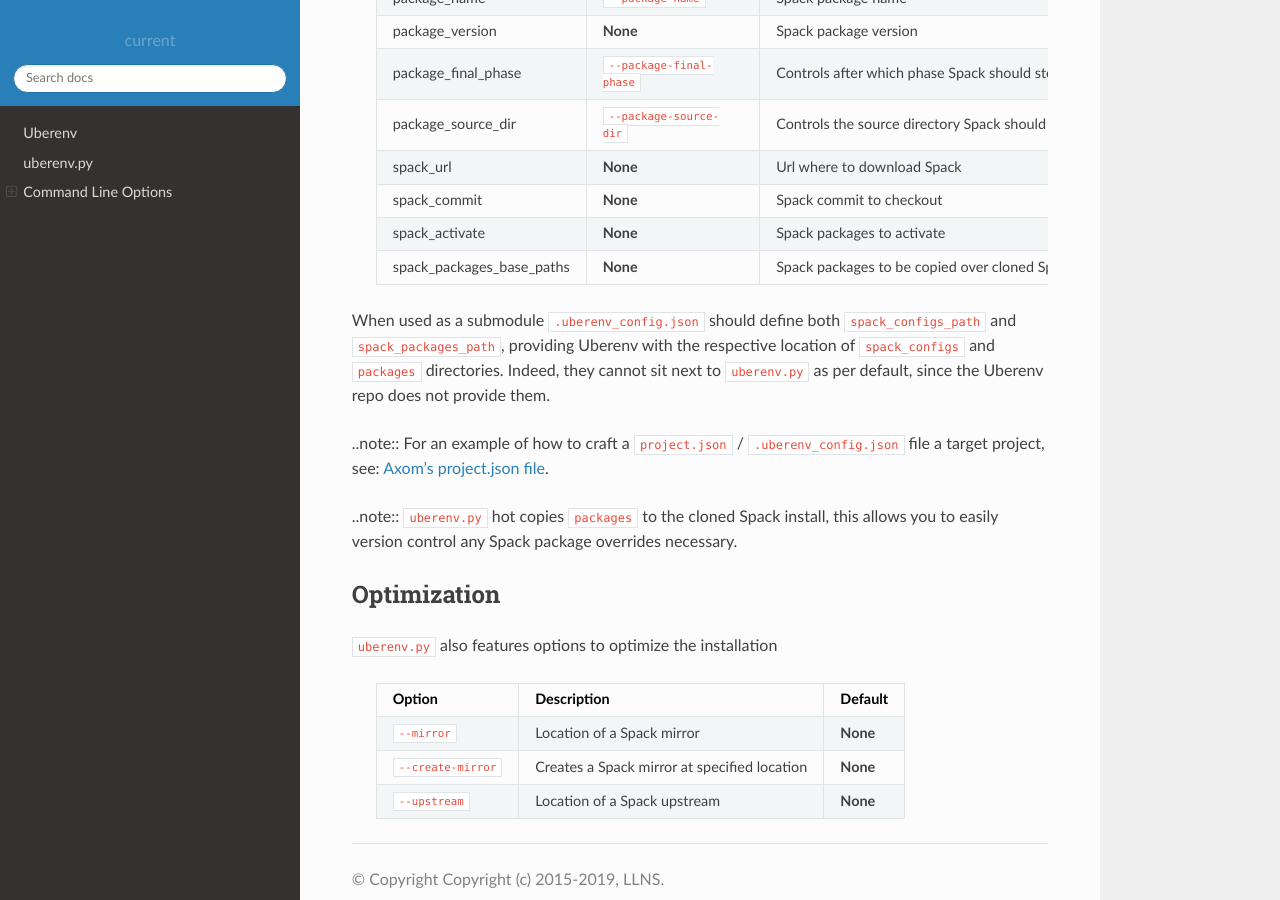
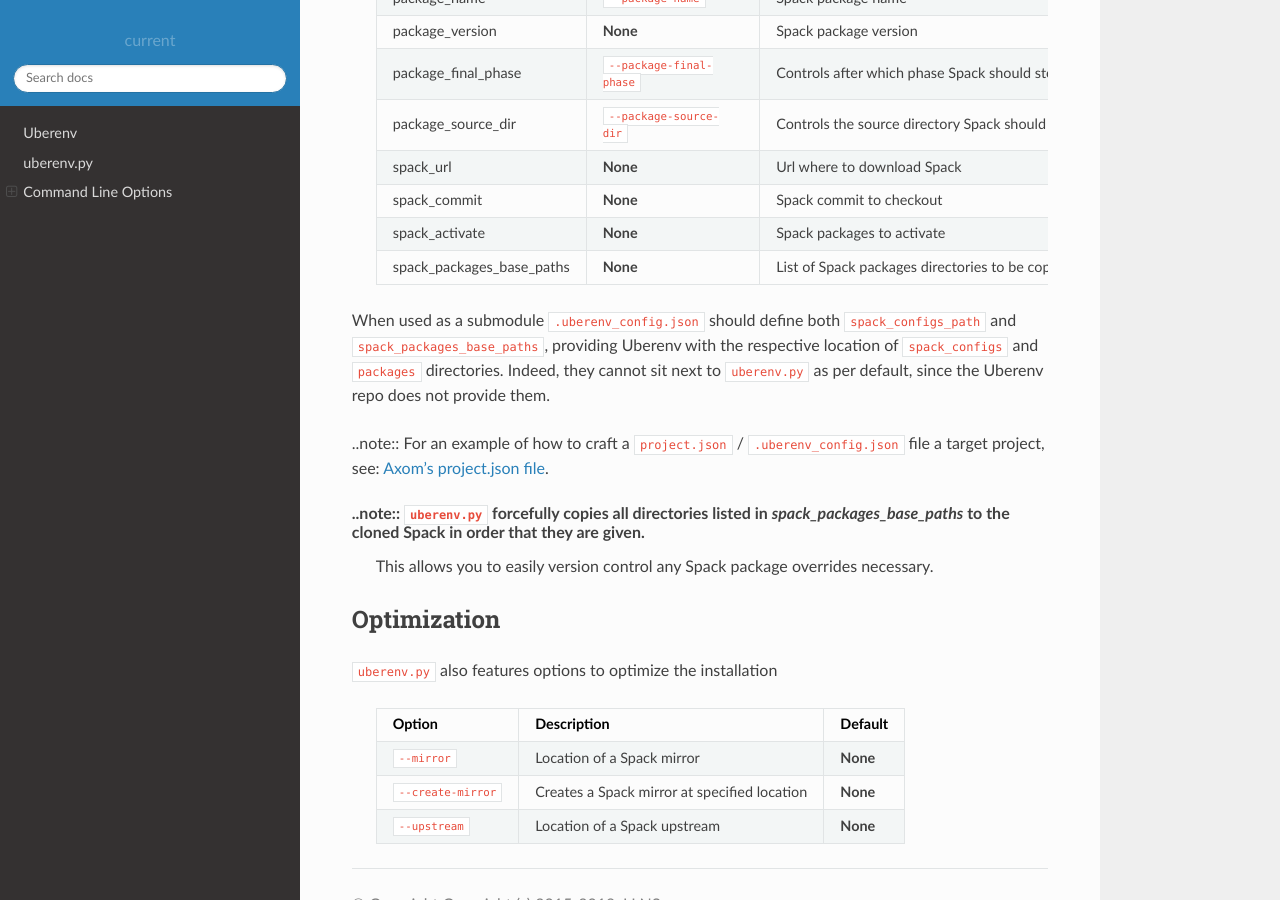
Before and after one commit to LLNL/uberenv, a Sphinx documentation site: the page built from docs/sphinx/index.rst, in a window 1280 px wide and 900 px high, scrolled down 3118 px. Built offline with Sphinx 7.4.7 and the Read the Docs theme 2.0.0, drawn with Linux system fonts in a browser that asks for light colours.

Commit message:
Clarify documentation

```diff
--- a/docs/sphinx/index.rst
+++ b/docs/sphinx/index.rst
@@ -176,14 +176,17 @@ Project settings are as follows:
   spack_url                 **None**                   Url where to download Spack                      ``https://github.com/spack/spack.git``
   spack_commit              **None**                   Spack commit to checkout                         **None**
   spack_activate            **None**                   Spack packages to activate                       **None**
-  spack_packages_base_paths **None**                   Spack packages to be copied over cloned Spack    ``packages``
+  spack_packages_base_paths **None**                   List of Spack packages directories to be copied  ``packages``
  ========================== ========================== ================================================ =======================================
 
-When used as a submodule ``.uberenv_config.json`` should define both ``spack_configs_path`` and ``spack_packages_path``, providing Uberenv with the respective location of ``spack_configs`` and ``packages`` directories. Indeed, they cannot sit next to ``uberenv.py`` as per default, since the Uberenv repo does not provide them.
+When used as a submodule ``.uberenv_config.json`` should define both ``spack_configs_path`` and ``spack_packages_base_paths``,
+providing Uberenv with the respective location of ``spack_configs`` and ``packages`` directories. Indeed, they cannot sit next to
+``uberenv.py`` as per default, since the Uberenv repo does not provide them.
 
 ..note::  For an example of how to craft a ``project.json`` / ``.uberenv_config.json`` file a target project, see: `Axom's project.json file <https://github.com/LLNL/axom/tree/develop/scripts/uberenv/project.json>`_.
 
-..note:: ``uberenv.py`` hot copies ``packages`` to the cloned Spack install, this allows you to easily version control any Spack package overrides necessary.
+..note:: ``uberenv.py`` forcefully copies all directories listed in `spack_packages_base_paths` to the cloned Spack in order that they are given.
+  This allows you to easily version control any Spack package overrides necessary.
 
 Optimization
 ------------
```
